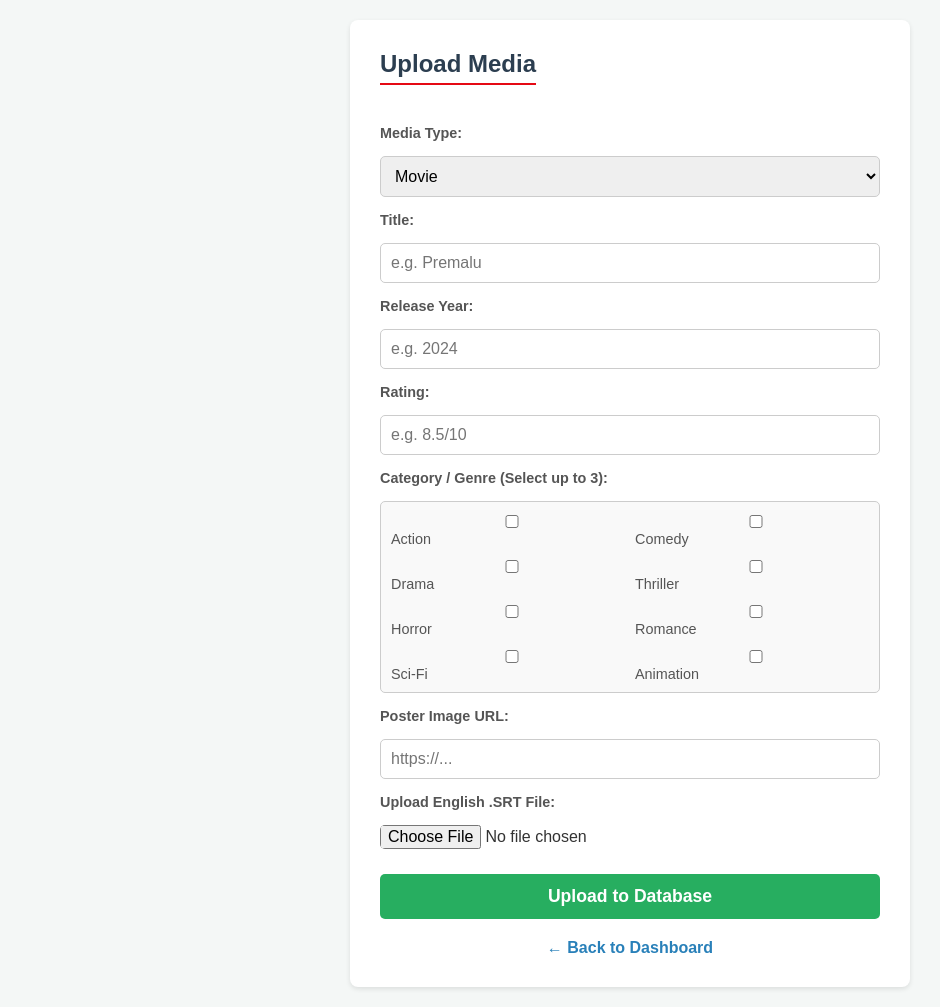
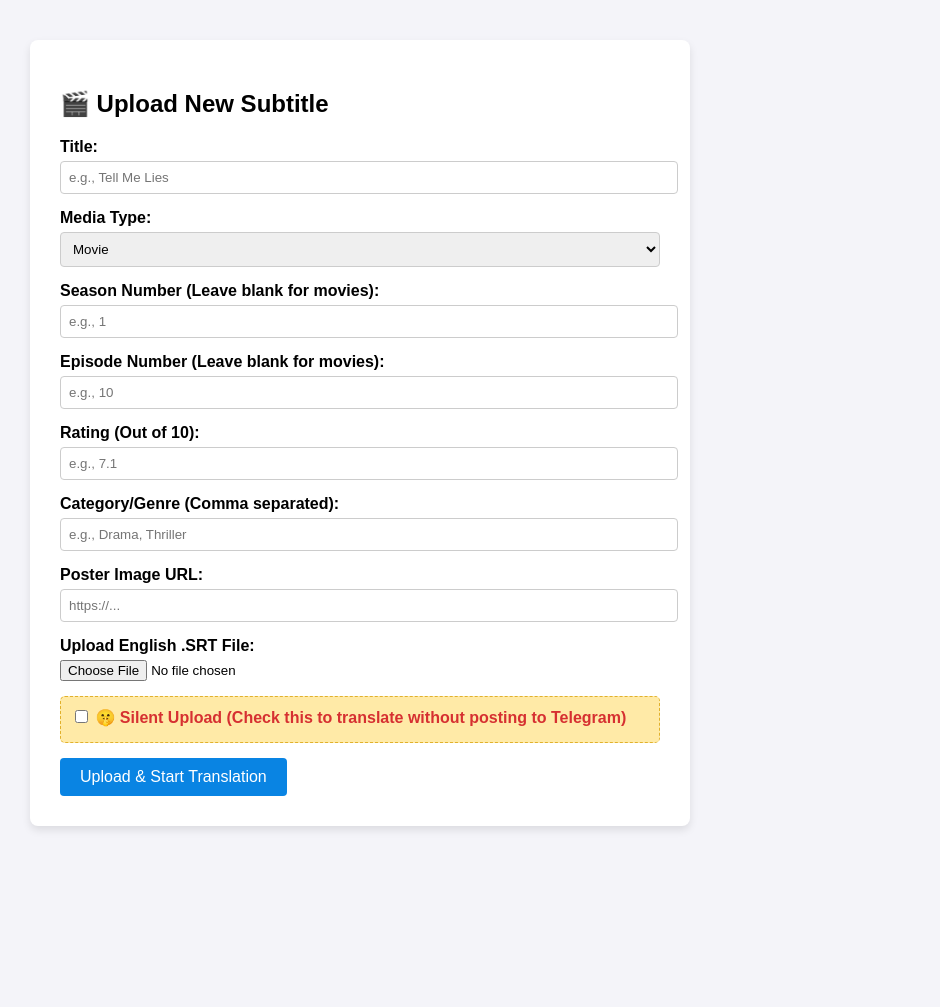
Before and after one commit to filestoreapp/MalayalamSubtitles, a Flask app: page /admin in a window 1280 px wide. Shown: the whole page, without its empty margins (10-950 px from the left). After the commit the page ends 830 px from the top, so only its background shows below. Run offline with Flask 3, Linux system fonts and the light colour scheme; the visitor is signed in with stand-in values (Sample User, id 1).

Commit message:
Update admin.html

```diff
--- a/templates/admin.html
+++ b/templates/admin.html
@@ -2,93 +2,77 @@
 <html lang="en">
 <head>
     <meta charset="UTF-8">
-    <meta name="viewport" content="width=device-width, initial-scale=1.0">
-    <title>Admin Upload - Subtitle Hub</title>
+    <title>Admin Dashboard - Upload Subtitles</title>
     <style>
-        body { font-family: Arial, sans-serif; background: #f4f7f6; color: #333; margin: 0; padding: 20px; }
-        .container { max-width: 500px; margin: auto; background: white; padding: 30px; border-radius: 8px; box-shadow: 0 2px 5px rgba(0,0,0,0.1); }
-        h2 { margin-top: 0; color: #2c3e50; border-bottom: 2px solid #e50914; display: inline-block; padding-bottom: 5px; }
-
-        form { display: flex; flex-direction: column; gap: 15px; margin-top: 20px; }
-        label { font-weight: bold; font-size: 0.9rem; color: #555; }
-        input, select { padding: 10px; border: 1px solid #ccc; border-radius: 5px; font-size: 1rem; width: 100%; box-sizing: border-box;}
-
-        /* Magic UI to hide/show series boxes */
-        .hidden { display: none !important; }
-        .series-fields { display: flex; gap: 10px; }
-        .series-fields div { flex: 1; }
-
-        .btn-submit { padding: 12px; background: #27ae60; color: white; border: none; border-radius: 5px; font-size: 1.1rem; font-weight: bold; cursor: pointer; margin-top: 10px;}
-        .btn-submit:hover { background: #2ecc71; }
-        .back-link { display: block; margin-top: 20px; text-align: center; color: #2980b9; text-decoration: none; font-weight: bold; }
+        body { font-family: Arial, sans-serif; margin: 40px; background-color: #f4f4f9; }
+        .upload-box { background: white; padding: 30px; border-radius: 8px; box-shadow: 0 4px 8px rgba(0,0,0,0.1); max-width: 600px; }
+        .form-group { margin-bottom: 15px; }
+        label { display: block; font-weight: bold; margin-bottom: 5px; }
+        input[type="text"], input[type="number"], select { width: 100%; padding: 8px; border: 1px solid #ccc; border-radius: 4px; }
+        .silent-box { background: #ffeaa7; padding: 10px; border-radius: 5px; border: 1px dashed #e1b12c; margin-top: 15px; margin-bottom: 15px; }
+        button { background-color: #0984e3; color: white; border: none; padding: 10px 20px; border-radius: 4px; cursor: pointer; font-size: 16px; }
+        button:hover { background-color: #74b9ff; }
     </style>
 </head>
 <body>
-    <div class="container">
-        <h2>Upload Media</h2>
 
-        <form method="POST" enctype="multipart/form-data">
+    <div class="upload-box">
+        <h2>🎬 Upload New Subtitle</h2>
+        <form action="/admin/upload" method="POST" enctype="multipart/form-data">
 
-            <label>Media Type:</label>
-            <select name="media_type" id="media_type" onchange="toggleSeriesFields()">
-                <option value="movie">Movie</option>
-                <option value="series">TV Series</option>
-            </select>
-
-            <label>Title:</label>
-            <input type="text" name="title" placeholder="e.g. Premalu" required>
-
-            <div id="series_data" class="series-fields hidden">
-                <div>
-                    <label>Season:</label>
-                    <input type="number" name="season" placeholder="e.g. 1" min="1">
-                </div>
-                <div>
-                    <label>Episode:</label>
-                    <input type="number" name="episode" placeholder="e.g. 5" min="1">
-                </div>
+            <div class="form-group">
+                <label>Title:</label>
+                <input type="text" name="title" placeholder="e.g., Tell Me Lies" required>
             </div>
 
-            <label>Release Year:</label>
-            <input type="text" name="year" placeholder="e.g. 2024">
-
-            <label>Rating:</label>
-            <input type="text" name="rating" placeholder="e.g. 8.5/10">
-
-            <label>Category / Genre (Select up to 3):</label>
-            <div style="display: grid; grid-template-columns: 1fr 1fr; gap: 10px; background: #f9f9f9; padding: 10px; border: 1px solid #ccc; border-radius: 5px;">
-                <label style="font-weight: normal;"><input type="checkbox" name="category" value="Action"> Action</label>
-                <label style="font-weight: normal;"><input type="checkbox" name="category" value="Comedy"> Comedy</label>
-                <label style="font-weight: normal;"><input type="checkbox" name="category" value="Drama"> Drama</label>
-                <label style="font-weight: normal;"><input type="checkbox" name="category" value="Thriller"> Thriller</label>
-                <label style="font-weight: normal;"><input type="checkbox" name="category" value="Horror"> Horror</label>
-                <label style="font-weight: normal;"><input type="checkbox" name="category" value="Romance"> Romance</label>
-                <label style="font-weight: normal;"><input type="checkbox" name="category" value="Sci-Fi"> Sci-Fi</label>
-                <label style="font-weight: normal;"><input type="checkbox" name="category" value="Animation"> Animation</label>
+            <div class="form-group">
+                <label>Media Type:</label>
+                <select name="media_type" required>
+                    <option value="movie">Movie</option>
+                    <option value="series">TV Series</option>
+                </select>
             </div>
 
-            <label>Poster Image URL:</label>
-            <input type="text" name="poster_url" placeholder="https://..." required>
+            <div class="form-group">
+                <label>Season Number (Leave blank for movies):</label>
+                <input type="number" name="season" placeholder="e.g., 1">
+            </div>
 
-            <label>Upload English .SRT File:</label>
-            <input type="file" name="file" accept=".srt" required style="border: none; padding: 0;">
+            <div class="form-group">
+                <label>Episode Number (Leave blank for movies):</label>
+                <input type="number" name="episode" placeholder="e.g., 10">
+            </div>
 
-            <button type="submit" class="btn-submit">Upload to Database</button>
+            <div class="form-group">
+                <label>Rating (Out of 10):</label>
+                <input type="text" name="rating" placeholder="e.g., 7.1" required>
+            </div>
+
+            <div class="form-group">
+                <label>Category/Genre (Comma separated):</label>
+                <input type="text" name="category" placeholder="e.g., Drama, Thriller" required>
+            </div>
+
+            <div class="form-group">
+                <label>Poster Image URL:</label>
+                <input type="text" name="poster_url" placeholder="https://..." required>
+            </div>
+
+            <div class="form-group">
+                <label>Upload English .SRT File:</label>
+                <input type="file" name="srt_file" accept=".srt" required>
+            </div>
+
+            <div class="form-group silent-box">
+                <label style="color: #d63031; cursor: pointer;">
+                    <input type="checkbox" name="silent_upload" value="yes">
+                    🤫 <b>Silent Upload</b> (Check this to translate without posting to Telegram)
+                </label>
+            </div>
+
+            <button type="submit">Upload & Start Translation</button>
         </form>
-
-        <a href="/dashboard" class="back-link">&larr; Back to Dashboard</a>
     </div>
 
-    <script>
-        function toggleSeriesFields() {
-            const type = document.getElementById('media_type').value;
-            const seriesFields = document.getElementById('series_data');
-            if (type === 'series') {
-                seriesFields.classList.remove('hidden');
-            } else {
-                seriesFields.classList.add('hidden');
-            }
-        }
-    </script>
 </body>
 </html>
```
